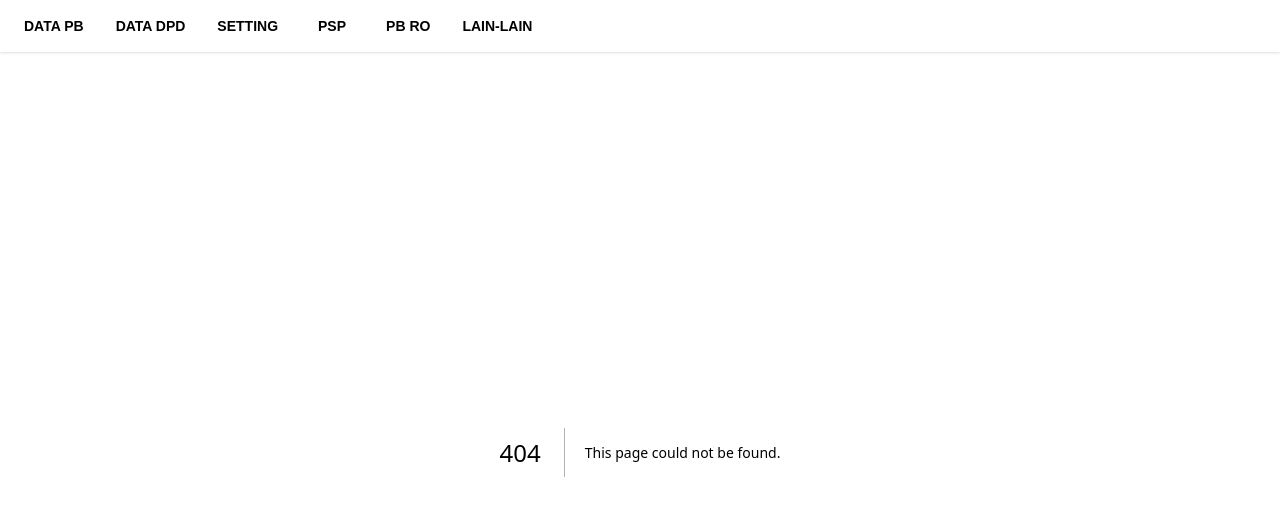
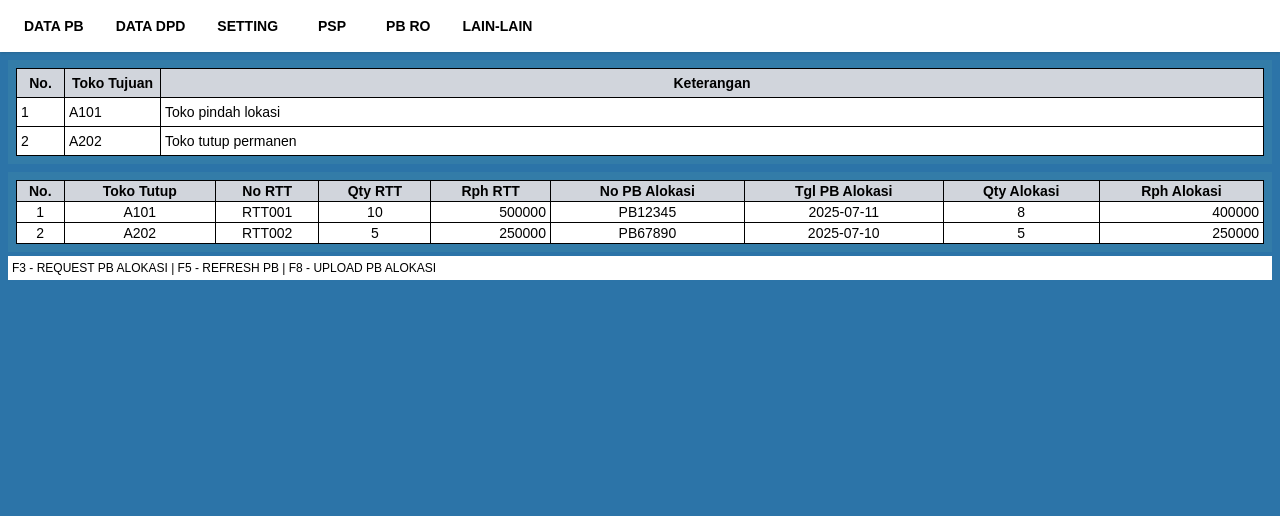
Before and after one commit to IdoMunthe/upload-pb-idm, a Next.js app: page /lain-lain/upload-pb-alokasi-rtt in a window 1280 px wide. Before the commit this address had no page. Shown: the top 516 px of the page. Built offline with nearby package versions, Linux system fonts and the light colour scheme.

Commit message:
finished ui upload-pb-alokasi-rtt

```diff
--- /dev/null
+++ b/src/app/lain-lain/upload-pb-alokasi-rtt/page.tsx
@@ -0,0 +1,135 @@
+"use client";
+
+import { useEffect, useState } from "react";
+
+const dummyTujuanData = [
+  { toko: "A101", keterangan: "Toko pindah lokasi" },
+  { toko: "A202", keterangan: "Toko tutup permanen" },
+];
+
+const dummyRTTData = [
+  {
+    tokoTutup: "A101",
+    noRTT: "RTT001",
+    qtyRTT: 10,
+    rphRTT: 500000,
+    noPB: "PB12345",
+    tglPB: "2025-07-11",
+    qtyAlokasi: 8,
+    rphAlokasi: 400000,
+  },
+  {
+    tokoTutup: "A202",
+    noRTT: "RTT002",
+    qtyRTT: 5,
+    rphRTT: 250000,
+    noPB: "PB67890",
+    tglPB: "2025-07-10",
+    qtyAlokasi: 5,
+    rphAlokasi: 250000,
+  },
+];
+
+export default function UploadPBAlokasiRTTPage() {
+
+  useEffect(() => {
+    const handleKeyDown = (e: KeyboardEvent) => {
+      const keys = ["F3", "F5", "F8"];
+      if (keys.includes(e.key)) {
+        e.preventDefault();
+        e.stopPropagation();
+        switch (e.key) {
+          case "F3":
+            alert("[F3] REQUEST PB ALOKASI pressed");
+            break;
+          case "F5":
+            alert("[F5] REFRESH PB pressed");
+            break;
+          case "F8":
+            alert("[F8] UPLOAD PB ALOKASI pressed");
+            break;
+        }
+      }
+    };
+    window.addEventListener("keydown", handleKeyDown, true);
+    return () => window.removeEventListener("keydown", handleKeyDown, true);
+  }, []);
+
+  return (
+    <div className="bg-[#2c74a8] min-h-screen text-sm text-white p-2">
+      <div className="p-2 bg-[#337ca8]">
+        <table className="w-full  text-black">
+          <thead className="bg-gray-300">
+            <tr>
+              <th className="border border-black p-1 w-12">No.</th>
+              <th className="border border-black p-1 w-24">Toko Tujuan</th>
+              <th className="border border-black p-1">Keterangan</th>
+            </tr>
+          </thead>
+          <tbody>
+            {dummyTujuanData.map((item, i) => (
+              <tr key={i} className="bg-white">
+                <td className="border border-black p-1">{i + 1}</td>
+                <td className="border border-black p-1">{item.toko}</td>
+                <td className="border border-black p-1">{item.keterangan}</td>
+              </tr>
+            ))}
+          </tbody>
+        </table>
+      </div>
+
+      <div className="mt-2 p-2 bg-[#337ca8]">
+        <table className="w-full  text-black">
+          <thead className="bg-gray-300">
+            <tr>
+              <th className="border border-black">No.</th>
+              <th className="border border-black">Toko Tutup</th>
+              <th className="border border-black">No RTT</th>
+              <th className="border border-black">Qty RTT</th>
+              <th className="border border-black">Rph RTT</th>
+              <th className="border border-black">No PB Alokasi</th>
+              <th className="border border-black">Tgl PB Alokasi</th>
+              <th className="border border-black">Qty Alokasi</th>
+              <th className="border border-black">Rph Alokasi</th>
+            </tr>
+          </thead>
+          <tbody>
+            {dummyRTTData.map((item, i) => (
+              <tr key={i} className="bg-white">
+                <td className="border border-black text-center">
+                  {i + 1}
+                </td>
+                <td className="border border-black text-center">
+                  {item.tokoTutup}
+                </td>
+                <td className="border border-black text-center">
+                  {item.noRTT}
+                </td>
+                <td className="border border-black text-center">
+                  {item.qtyRTT}
+                </td>
+                <td className="border border-black text-right pr-1">
+                  {item.rphRTT}
+                </td>
+                <td className="border border-black text-center">{item.noPB}</td>
+                <td className="border border-black text-center">
+                  {item.tglPB}
+                </td>
+                <td className="border border-black text-center">
+                  {item.qtyAlokasi}
+                </td>
+                <td className="border border-black text-right pr-1">
+                  {item.rphAlokasi}
+                </td>
+              </tr>
+            ))}
+          </tbody>
+        </table>
+      </div>
+
+      <div className="bg-white text-black text-xs p-1 mt-1">
+        F3 - REQUEST PB ALOKASI | F5 - REFRESH PB | F8 - UPLOAD PB ALOKASI
+      </div>
+    </div>
+  );
+}
```
